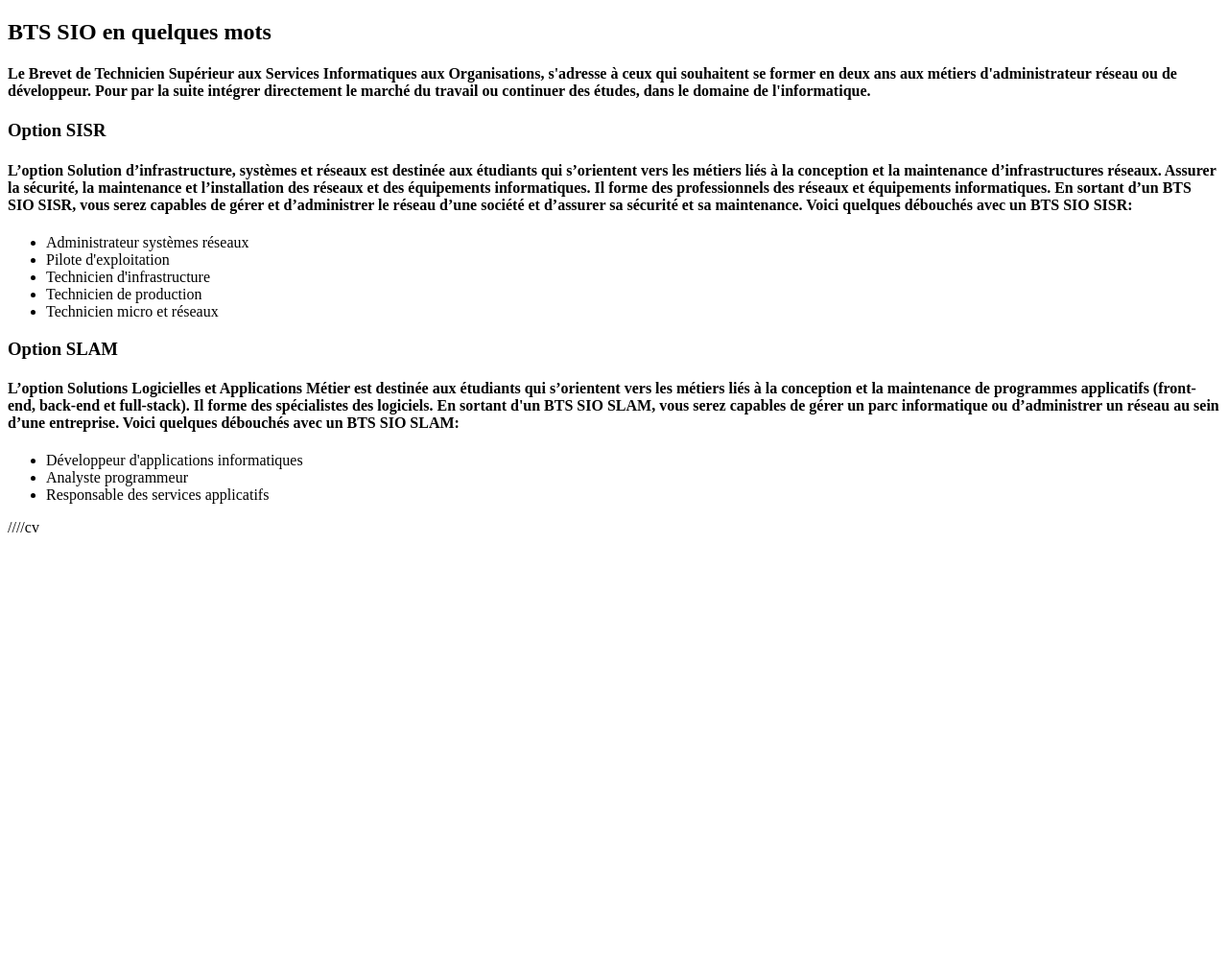
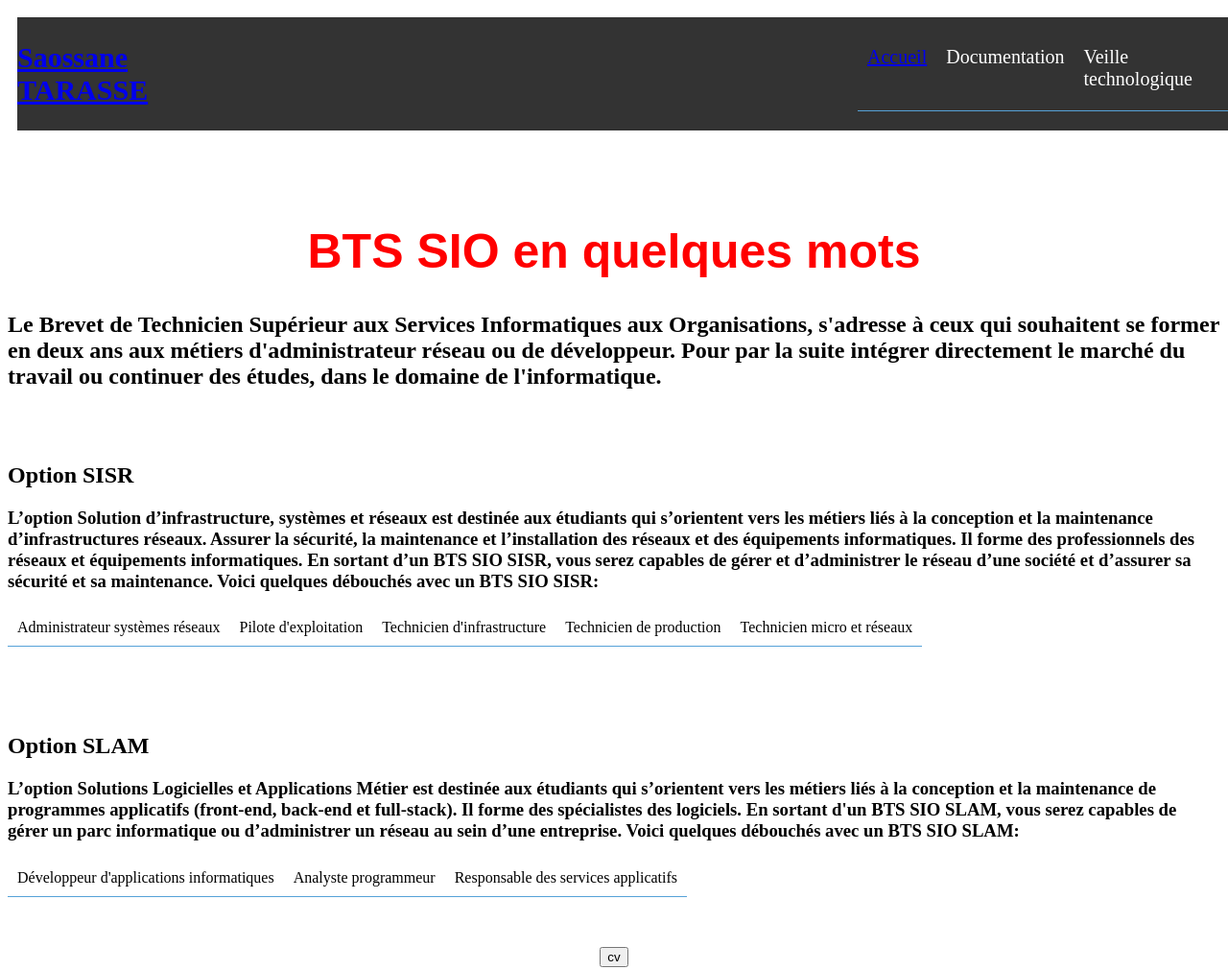
Before and after one commit to skullburn84/Portfolio, a plain HTML site: page index.html in a window 1280 px wide. Shown: the whole page at 96% size. Before the commit the page ends 800 px from the top, so only its background shows below. Drawn offline with Linux system fonts and the light colour scheme; a web font is replaced by a local one.

Commit message:
2
nickel en cours

```diff
--- a/index.html
+++ b/index.html
@@ -4,16 +4,48 @@
     <meta charset="UTF-8">
     <meta name="viewport" content="width=, initial-scale=1.0">
     <title>Portfolio</title>
+    <link rel="stylesheet" href="./style.css" >
+    <link href="https://fonts.googleapis.com/css2?family=Sour+Gummy&display=swap" rel="stylesheet">
 </head>
 <body>
-    <h2>BTS SIO en quelques mots</h2>
-    <h4>Le Brevet de Technicien Supérieur aux Services Informatiques aux Organisations, s'adresse à ceux qui souhaitent se former en deux ans aux métiers d'administrateur réseau ou de développeur.
-        Pour par la suite intégrer directement le marché du travail ou continuer des études, dans le domaine de l'informatique.</h4>
 
-        <h3>Option SISR</h3>
-    <h4>L’option Solution d’infrastructure, systèmes et réseaux est destinée aux étudiants qui s’orientent vers les métiers liés à la conception et la maintenance d’infrastructures réseaux.
+    <div class="navbar">
+        <nav>
+            <div class="nom">
+            <h2><a href="index.html">Saossane TARASSE </a></h2>
+            </div>
+            <ul>
+                <li> <a href="index.html"> Accueil </a></li>
+                <li class="accordion">Documentation</li>
+                <ul class="submenu">
+                    <li><a href="page2_projet_entrep.html">Projet entreprise </a></li>
+                    <li>Projet école</li>
+                </ul>
+                <li>Veille technologique</li>
+            </ul>
+        </nav>
+
+        <script>
+            document.querySelector(".accordion").addEventListener("click", function() {
+                let submenu = document.querySelector(".submenu");
+                submenu.style.display = submenu.style.display === "block" ? "none" : "block";
+            });
+        </script>
+    </div>
+
+    <br><br><br>
+    <center>
+    <h1>BTS SIO en quelques mots</h1>
+</center>
+    <h2>Le Brevet de Technicien Supérieur aux Services Informatiques aux Organisations, s'adresse à ceux qui souhaitent se former en deux ans aux métiers d'administrateur réseau ou de développeur.
+        Pour par la suite intégrer directement le marché du travail ou continuer des études, dans le domaine de l'informatique.</h2>
+
+
+        <br><br>
+        <h2>Option SISR</h3>
+    <h3>L’option Solution d’infrastructure, systèmes et réseaux est destinée aux étudiants qui s’orientent vers les métiers liés à la conception et la maintenance d’infrastructures réseaux.
         Assurer la sécurité, la maintenance et l’installation des réseaux et des équipements informatiques. Il forme des professionnels des réseaux et équipements informatiques. En sortant d’un BTS SIO SISR, vous serez capables de gérer et d’administrer le réseau d’une société et d’assurer sa sécurité et sa maintenance.
-        Voici quelques débouchés avec un BTS SIO SISR:</h4>
+        Voici quelques débouchés avec un BTS SIO SISR:</h3>
         <ul>
             <li>Administrateur systèmes réseaux</li>
             <li>Pilote d'exploitation</li>
@@ -22,17 +54,23 @@
             <li>Technicien micro et réseaux</li>
         </ul>
 
-        <h3>Option SLAM</h3>
-    <h4>L’option Solutions Logicielles et Applications Métier est destinée aux étudiants qui s’orientent vers les métiers liés à la conception et la maintenance de programmes applicatifs (front-end, back-end et full-stack).
+
+        <br><br><br>
+
+        <h2>Option SLAM</h2>
+    <h3>L’option Solutions Logicielles et Applications Métier est destinée aux étudiants qui s’orientent vers les métiers liés à la conception et la maintenance de programmes applicatifs (front-end, back-end et full-stack).
         Il forme des spécialistes des logiciels. En sortant d'un BTS SIO SLAM, vous serez capables de gérer un parc informatique ou d’administrer un réseau au sein d’une entreprise.
-        Voici quelques débouchés avec un BTS SIO SLAM:</h4>
+        Voici quelques débouchés avec un BTS SIO SLAM:</h3>
 
         <ul>
             <li>Développeur d'applications informatiques</li>
             <li>Analyste programmeur</li>
             <li>Responsable des services applicatifs</li>
         </ul>
+
+        <br><br>
+        <center>
+        <a href="./docs/cv.pdf" target="_blank"> <button>cv</button> </a>
+    </center>
 </body>
 </html>
-
-////cv
--- /dev/null
+++ b/style.css
@@ -0,0 +1,58 @@
+nav {
+    background-color: #333;
+    width: 100%;
+    color: white;
+    display: flex;
+    justify-content: center;
+    font-size: 20px;
+
+}
+
+h1{
+    color: red;
+    font-family: 'Sour Gummy', sans-serif;
+    font-size: 50px;
+}
+
+.nom{
+    display: flex;
+    color: antiquewhite;
+    margin-right: 50%;
+}
+
+.navbar{
+    display: flex;
+    width: 100%;
+    align-items: center;
+    padding: 10px;
+}
+
+ul {
+    list-style: none;
+    padding: 0;
+    display: flex;
+}
+
+li {
+    padding: 10px;
+    cursor: pointer;
+    border-bottom: 1px solid #56a2d8;
+    display: inline;
+}
+
+li:hover {
+    background-color: #555;
+}
+
+/* Sous-menu */
+.submenu {
+    display: none;
+    padding-left: 20px;
+    top: 100%;
+
+}
+
+.submenu li {
+    background-color: #444;
+    display: block;
+}
```
Also changed, not shown: page2_projet_ecole.html (+1 -0 lines), page2_projet_entrep.html (+44 -0 lines), 3 other files.
